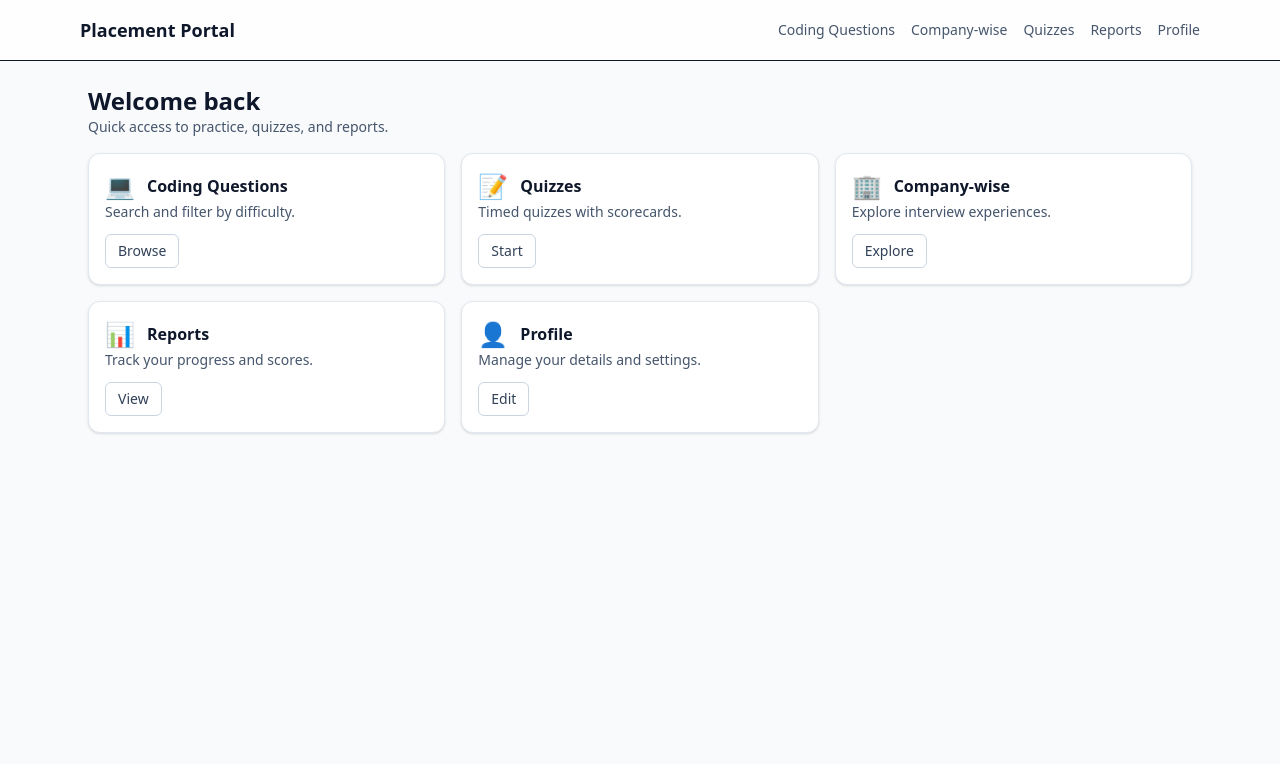
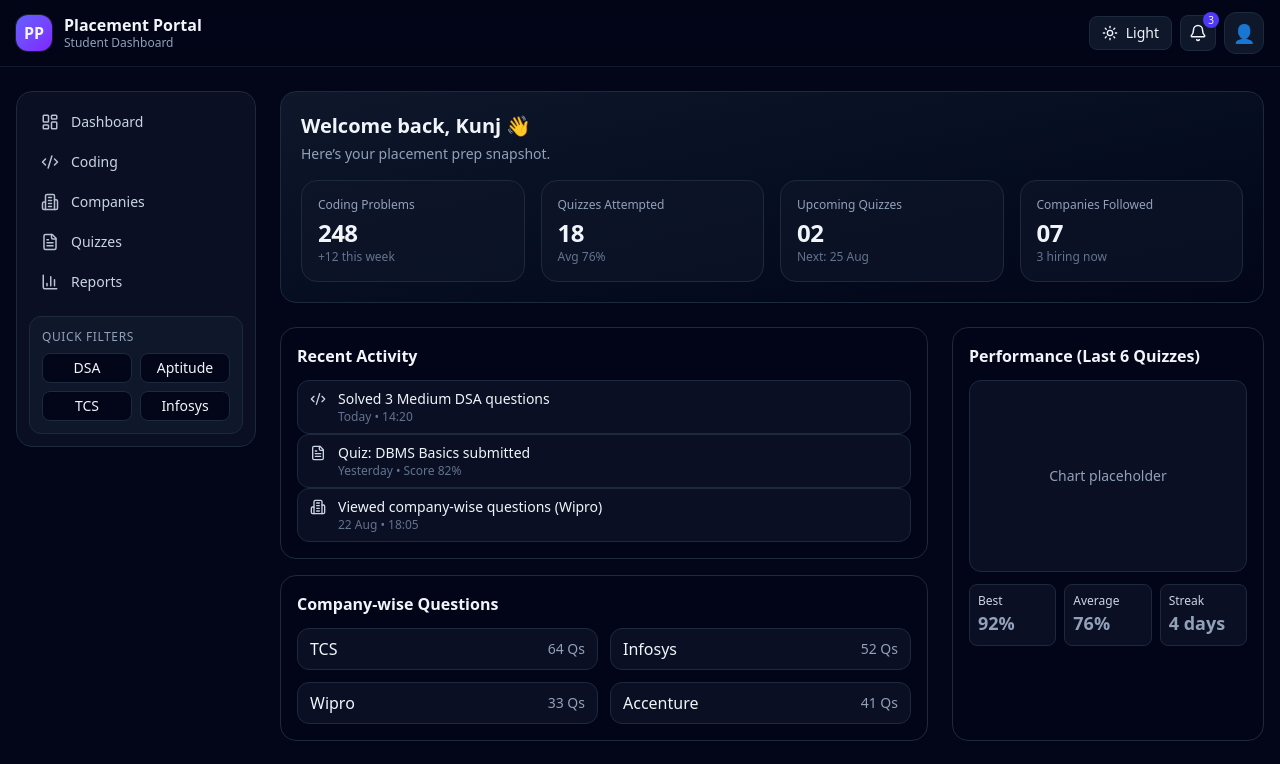
Before and after one commit to BluesIsekai/PlacementPortal, a React (Vite) app: page /dashboard in a window 1280 px wide. Shown: the top 764 px of the page. Built offline with nearby package versions, Linux system fonts and the light colour scheme.

Commit message:
dashboard updated

```diff
--- a/package.json
+++ b/package.json
@@ -11,6 +11,7 @@
   },
   "dependencies": {
     "@tailwindcss/vite": "^4.1.12",
+    "lucide-react": "^0.541.0",
     "react": "^19.1.1",
     "react-dom": "^19.1.1",
     "react-router-dom": "^7.8.2",
--- a/src/pages/Dashboard.jsx
+++ b/src/pages/Dashboard.jsx
@@ -1,117 +1,237 @@
-const styles = {
-  root: 'min-h-screen bg-slate-50',
-  header: 'sticky top-0 z-10 bg-white/80 backdrop-blur border-b',
-  headerInner: 'mx-auto max-w-6xl flex items-center justify-between p-4',
-  brand: 'text-lg font-semibold',
-  nav: 'hidden md:flex items-center gap-4 text-sm text-slate-600',
-  navLink: 'hover:text-indigo-600',
 
-  container: 'mx-auto max-w-6xl p-6',
-  intro: 'mb-4',
-  title: 'text-2xl font-bold',
-  subtitle: 'text-sm text-slate-600',
+import { useState } from "react";
+import { LayoutDashboard, Code2, Building2, FileText, BarChart3, Bell, Moon, Sun, Settings, LogOut, User } from "lucide-react";
 
-  main: 'mt-4 grid gap-4 sm:grid-cols-2 lg:grid-cols-3',
-  card: 'rounded-xl border border-slate-200 bg-white p-4 shadow-sm transition-shadow hover:shadow-md',
-  cardHeader: 'flex items-center gap-3',
-  icon: 'text-2xl',
-  cardTitle: 'font-semibold',
-  cardText: 'text-sm text-slate-600',
-  cardActions: 'mt-3',
-  btn: 'inline-flex items-center justify-center rounded-md border border-slate-300 px-3 py-1.5 text-sm font-medium text-slate-700 hover:bg-slate-50',
-}
+// Dark themed dashboard inspired by the first reference (sidebar + modular cards)
+// TailwindCSS required. Paste this component into a Vite/CRA project with Tailwind set up.
+// Optional: lucide-react for icons → `npm i lucide-react`
 
-export default function Dashboard() {
+export default function DarkDashboard() {
+  const [dark, setDark] = useState(true);
+  const [openUser, setOpenUser] = useState(false);
+
+  const navItems = [
+    { icon: <LayoutDashboard size={18} />, label: "Dashboard" },
+    { icon: <Code2 size={18} />, label: "Coding" },
+    { icon: <Building2 size={18} />, label: "Companies" },
+    { icon: <FileText size={18} />, label: "Quizzes" },
+    { icon: <BarChart3 size={18} />, label: "Reports" },
+  ];
+
   return (
-    <div className={styles.root}>
-      <header className={styles.header}>
-        <div className={styles.headerInner}>
-          <div className={styles.brand}>Placement Portal</div>
-          <nav className={styles.nav}>
-            <a className={styles.navLink} href="#">
-              Coding Questions
-            </a>
-            <a className={styles.navLink} href="#">
-              Company-wise
-            </a>
-            <a className={styles.navLink} href="#">
-              Quizzes
-            </a>
-            <a className={styles.navLink} href="#">
-              Reports
-            </a>
-            <a className={styles.navLink} href="#">
-              Profile
-            </a>
-          </nav>
+    <div className={dark ? "dark" : ""}>
+      <div className="min-h-screen bg-slate-950 text-slate-100 antialiased">
+        {/* Top Bar */}
+        <header className="sticky top-0 z-30 border-b border-slate-800/60 bg-slate-950/70 backdrop-blur">
+          <div className="mx-auto max-w-7xl flex items-center justify-between px-4 py-3">
+            {/* Brand */}
+            <div className="flex items-center gap-3">
+              <div className="h-9 w-9 rounded-xl bg-gradient-to-br from-indigo-500 to-violet-600 ring-1 ring-white/10 grid place-content-center font-bold">
+                PP
+              </div>
+              <div className="leading-tight">
+                <p className="font-semibold">Placement Portal</p>
+                <p className="text-xs text-slate-400">Student Dashboard</p>
+              </div>
+            </div>
+
+            {/* Actions */}
+            <div className="flex items-center gap-2">
+              <button
+                className="inline-flex items-center gap-2 rounded-lg border border-slate-800 bg-slate-900 px-3 py-1.5 text-sm hover:bg-slate-800"
+                aria-label="Toggle theme"
+                onClick={() => setDark((d) => !d)}
+              >
+                {dark ? <Sun size={16} /> : <Moon size={16} />}
+                <span className="hidden sm:inline">{dark ? "Light" : "Dark"}</span>
+              </button>
+
+              <button className="relative rounded-lg border border-slate-800 bg-slate-900 p-2 hover:bg-slate-800" aria-label="Notifications">
+                <Bell size={18} />
+                <span className="absolute -right-1 -top-1 h-4 w-4 rounded-full bg-indigo-600 text-[10px] grid place-content-center">3</span>
+              </button>
+
+              <div className="relative">
+
+
+                   <button
+                onClick={() => setOpenUser((o) => !o)}
+                 className="flex items-center gap-2 rounded-xl border border-slate-800 bg-slate-900 px-2 py-1.5 hover:bg-slate-800"
+      >
+  <span className="text-lg">👤</span>
+</button>
+
+
+                {openUser && (
+                  <div className="absolute right-0 mt-2 w-44 overflow-hidden rounded-xl border border-slate-800 bg-slate-900 shadow-xl">
+                    <button className="flex w-full items-center gap-2 px-3 py-2 text-sm hover:bg-slate-800">
+                      <User size={16} /> Profile
+                    </button>
+                    <button className="flex w-full items-center gap-2 px-3 py-2 text-sm hover:bg-slate-800">
+                      <Settings size={16} /> Settings
+                    </button>
+                    <div className="h-px bg-slate-800" />
+                    <button className="flex w-full items-center gap-2 px-3 py-2 text-sm text-rose-300 hover:bg-slate-800">
+                      <LogOut size={16} /> Logout
+                    </button>
+                  </div>
+                )}
+              </div>
+            </div>
           </div>
         </header>
 
-      <div className={styles.container}>
-        <section className={styles.intro}>
-          <h1 className={styles.title}>Welcome back</h1>
-          <p className={styles.subtitle}>
-            Quick access to practice, quizzes, and reports.
-          </p>
-        </section>
+        {/* Shell */}
+        <div className="mx-auto grid max-w-7xl grid-cols-1 md:grid-cols-[240px_1fr] gap-6 px-4 py-6">
+          {/* Sidebar */}
+          <aside className="h-fit rounded-2xl border border-slate-800 bg-slate-900/60 p-3">
+            <nav className="space-y-1">
+              {navItems.map((item, i) => (
+                <a
+                  key={i}
+                  href="#"
+                  className="flex items-center gap-3 rounded-xl px-3 py-2 text-sm text-slate-300 hover:bg-slate-800 hover:text-white"
+                >
+                  <span className="opacity-90">{item.icon}</span>
+                  {item.label}
+                </a>
+              ))}
+            </nav>
 
-        <main className={styles.main}>
-          <section className={styles.card}>
-            <div className={styles.cardHeader}>
-              <div className={styles.icon}>💻</div>
-              <h2 className={styles.cardTitle}>Coding Questions</h2>
+            <div className="mt-4 rounded-xl border border-slate-800 bg-slate-900 p-3">
+              <p className="text-xs uppercase tracking-wider text-slate-400">Quick Filters</p>
+              <div className="mt-2 grid grid-cols-2 gap-2 text-sm">
+                <button className="rounded-lg border border-slate-800 bg-slate-950 px-2 py-1 hover:bg-slate-800">DSA</button>
+                <button className="rounded-lg border border-slate-800 bg-slate-950 px-2 py-1 hover:bg-slate-800">Aptitude</button>
+                <button className="rounded-lg border border-slate-800 bg-slate-950 px-2 py-1 hover:bg-slate-800">TCS</button>
+                <button className="rounded-lg border border-slate-800 bg-slate-950 px-2 py-1 hover:bg-slate-800">Infosys</button>
               </div>
-            <p className={styles.cardText}>Search and filter by difficulty.</p>
-            <div className={styles.cardActions}>
-              <button className={styles.btn}>Browse</button>
+            </div>
+          </aside>
+
+          {/* Main */}
+          <main className="space-y-6">
+            {/* Greeting */}
+            <section className="rounded-2xl border border-slate-800 bg-gradient-to-br from-slate-900 to-slate-950 p-5">
+              <h1 className="text-xl font-semibold">Welcome back, Kunj 👋</h1>
+              <p className="mt-1 text-sm text-slate-400">Here’s your placement prep snapshot.</p>
+
+              {/* KPIs */}
+              <div className="mt-4 grid gap-4 sm:grid-cols-2 lg:grid-cols-4">
+                <KPI title="Coding Problems" value="248" sub="+12 this week" />
+                <KPI title="Quizzes Attempted" value="18" sub="Avg 76%" />
+                <KPI title="Upcoming Quizzes" value="02" sub="Next: 25 Aug" />
+                <KPI title="Companies Followed" value="07" sub="3 hiring now" />
               </div>
             </section>
 
-          <section className={styles.card}>
-            <div className={styles.cardHeader}>
-              <div className={styles.icon}>📝</div>
-              <h2 className={styles.cardTitle}>Quizzes</h2>
+            {/* Two columns: Activity + Charts */}
+            <section className="grid gap-6 lg:grid-cols-3">
+              {/* Recent Activity */}
+              <div className="lg:col-span-2 space-y-4">
+                <Card title="Recent Activity">
+                  <ActivityItem icon={<Code2 size={16} />} title="Solved 3 Medium DSA questions" meta="Today • 14:20" />
+                  <ActivityItem icon={<FileText size={16} />} title="Quiz: DBMS Basics submitted" meta="Yesterday • Score 82%" />
+                  <ActivityItem icon={<Building2 size={16} />} title="Viewed company-wise questions (Wipro)" meta="22 Aug • 18:05" />
+                </Card>
+
+                <Card title="Company-wise Questions">
+                  <div className="grid gap-3 sm:grid-cols-2">
+                    {[
+                      { name: "TCS", count: 64 },
+                      { name: "Infosys", count: 52 },
+                      { name: "Wipro", count: 33 },
+                      { name: "Accenture", count: 41 },
+                    ].map((c) => (
+                      <div key={c.name} className="flex items-center justify-between rounded-xl border border-slate-800 bg-slate-900/60 px-3 py-2">
+                        <span>{c.name}</span>
+                        <span className="text-sm text-slate-400">{c.count} Qs</span>
                       </div>
-            <p className={styles.cardText}>Timed quizzes with scorecards.</p>
-            <div className={styles.cardActions}>
-              <button className={styles.btn}>Start</button>
+                    ))}
                   </div>
+                </Card>
+              </div>
+
+              {/* Chart Placeholder */}
+              <Card title="Performance (Last 6 Quizzes)">
+                <div className="h-48 rounded-xl border border-slate-800 bg-slate-900/60 grid place-content-center text-slate-400 text-sm">
+                  {/* Replace with Recharts later */}
+                  <span>Chart placeholder</span>
+                </div>
+                <div className="mt-3 grid grid-cols-3 gap-2 text-xs text-slate-400">
+                  <div className="rounded-lg border border-slate-800 bg-slate-900/60 p-2">
+                    <p className="text-slate-300">Best</p>
+                    <p className="text-lg font-semibold">92%</p>
+                  </div>
+                  <div className="rounded-lg border border-slate-800 bg-slate-900/60 p-2">
+                    <p className="text-slate-300">Average</p>
+                    <p className="text-lg font-semibold">76%</p>
+                  </div>
+                  <div className="rounded-lg border border-slate-800 bg-slate-900/60 p-2">
+                    <p className="text-slate-300">Streak</p>
+                    <p className="text-lg font-semibold">4 days</p>
+                  </div>
+                </div>
+              </Card>
             </section>
 
-          <section className={styles.card}>
-            <div className={styles.cardHeader}>
-              <div className={styles.icon}>🏢</div>
-              <h2 className={styles.cardTitle}>Company-wise</h2>
-            </div>
-            <p className={styles.cardText}>Explore interview experiences.</p>
-            <div className={styles.cardActions}>
-              <button className={styles.btn}>Explore</button>
-            </div>
-          </section>
-
-          <section className={styles.card}>
-            <div className={styles.cardHeader}>
-              <div className={styles.icon}>📊</div>
-              <h2 className={styles.cardTitle}>Reports</h2>
-            </div>
-            <p className={styles.cardText}>Track your progress and scores.</p>
-            <div className={styles.cardActions}>
-              <button className={styles.btn}>View</button>
-            </div>
-          </section>
-
-          <section className={styles.card}>
-            <div className={styles.cardHeader}>
-              <div className={styles.icon}>👤</div>
-              <h2 className={styles.cardTitle}>Profile</h2>
-            </div>
-            <p className={styles.cardText}>Manage your details and settings.</p>
-            <div className={styles.cardActions}>
-              <button className={styles.btn}>Edit</button>
-            </div>
+            {/* Quick actions */}
+            <section className="grid gap-4 sm:grid-cols-2 lg:grid-cols-3">
+              <ActionCard icon={<Code2 size={18} />} title="Practice Coding" desc="Filter by difficulty & topic" btn="Browse" />
+              <ActionCard icon={<FileText size={18} />} title="Take a Quiz" desc="Timed with instant scorecard" btn="Start" />
+              <ActionCard icon={<Building2 size={18} />} title="Explore Companies" desc="Interview experiences & Qs" btn="Explore" />
             </section>
           </main>
         </div>
       </div>
-  )
+    </div>
+  );
 }
+
+function KPI({ title, value, sub }) {
+  return (
+    <div className="rounded-2xl border border-slate-800 bg-slate-900/60 p-4">
+      <p className="text-xs text-slate-400">{title}</p>
+      <p className="mt-1 text-2xl font-semibold tracking-tight">{value}</p>
+      <p className="text-xs text-slate-500">{sub}</p>
+    </div>
+  );
+}
+
+function Card({ title, children }) {
+  return (
+    <div className="rounded-2xl border border-slate-800 bg-slate-950/60 p-4">
+      <div className="mb-3 flex items-center justify-between">
+        <h3 className="font-semibold text-slate-100">{title}</h3>
+      </div>
+      {children}
+    </div>
+  );
+}
+
+function ActivityItem({ icon, title, meta }) {
+  return (
+    <div className="flex items-start gap-3 rounded-xl border border-slate-800 bg-slate-900/60 px-3 py-2">
+      <div className="mt-0.5 text-slate-300">{icon}</div>
+      <div>
+        <p className="text-sm">{title}</p>
+        <p className="text-xs text-slate-500">{meta}</p>
+      </div>
+    </div>
+  );
+}
+
+function ActionCard({ icon, title, desc, btn }) {
+  return (
+    <div className="rounded-2xl border border-slate-800 bg-slate-900/60 p-4">
+      <div className="mb-2 flex items-center gap-2 text-slate-200">
+        {icon}
+        <h4 className="font-medium">{title}</h4>
+      </div>
+      <p className="text-sm text-slate-400">{desc}</p>
+      <div className="mt-3">
+        <button className="rounded-lg border border-slate-800 bg-slate-950 px-3 py-1.5 text-sm hover:bg-slate-800">{btn}</button>
+      </div>
+    </div>
+  );
+}
```
Also changed, not shown: 1 other file (tests, documents, lock files or other folders). Lines whose indentation alone changed are shown as unchanged.
